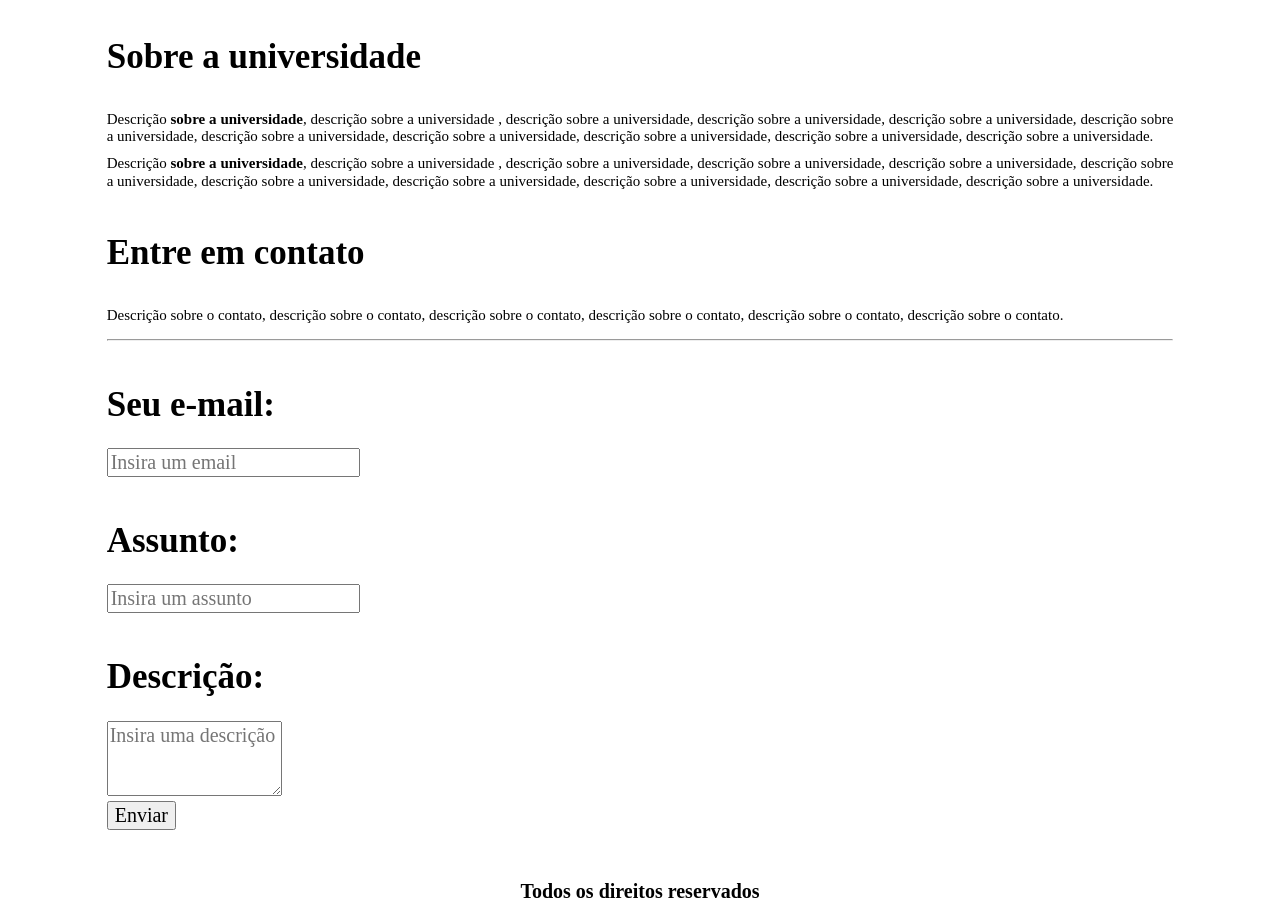
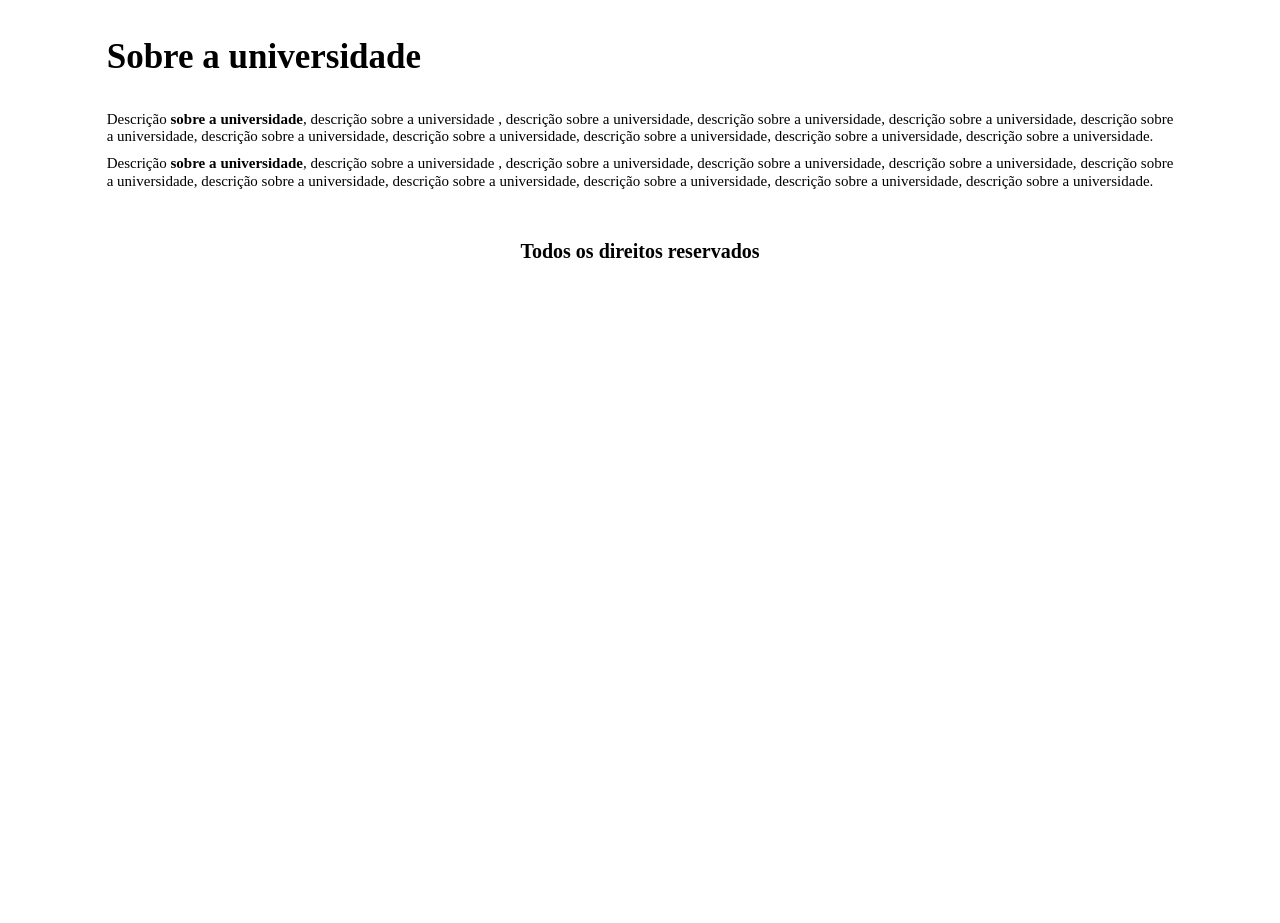
Before and after one commit to vtr71906/Desafio_Faculdade_Unes_PW, a Flask app: page / in a window 1280 px wide. Shown: the part 587-1510 px from the top of the page. After the commit the page ends 870 px from the top, so only its background shows below. Run offline with Flask 3, Linux system fonts and the light colour scheme.

Commit message:
retirei forms

```diff
--- a/src/templates/index.html
+++ b/src/templates/index.html
@@ -22,20 +22,5 @@
             <h1>Sobre a universidade</h1>
             <p>Descrição <b>sobre a universidade</b>, descrição sobre a universidade , descrição sobre a universidade, descrição sobre a universidade, descrição sobre a universidade, descrição sobre a universidade, descrição sobre a universidade, descrição sobre a universidade, descrição sobre a universidade, descrição sobre a universidade, descrição sobre a universidade. </p>
             <p>Descrição <b>sobre a universidade</b>, descrição sobre a universidade , descrição sobre a universidade, descrição sobre a universidade, descrição sobre a universidade, descrição sobre a universidade, descrição sobre a universidade, descrição sobre a universidade, descrição sobre a universidade, descrição sobre a universidade, descrição sobre a universidade. </p>
-            <h1>Entre em contato</h1>
-            <p>Descrição sobre o contato, descrição sobre o contato, descrição sobre o contato, descrição sobre o contato, descrição sobre o contato, descrição sobre o contato.</p>
-            <hr/>
-            <form>
-                <h1>Seu e-mail:</h1>
-                <input class="inputText" type="email" placeholder="Insira um email">
-                <h1>Assunto:</h1>
-                <input class="inputText" type="text" placeholder="Insira um assunto">
-                <h1>Descrição:</h1>
-                <textarea name="Descrição" cols="14" rows="3"
-                    placeholder="Insira uma descrição"></textarea>
-                <br/>
-                <input
-                class="inputButton" type="submit" value="Enviar">
-            </form>
         </section>
 {% endblock %}
```
